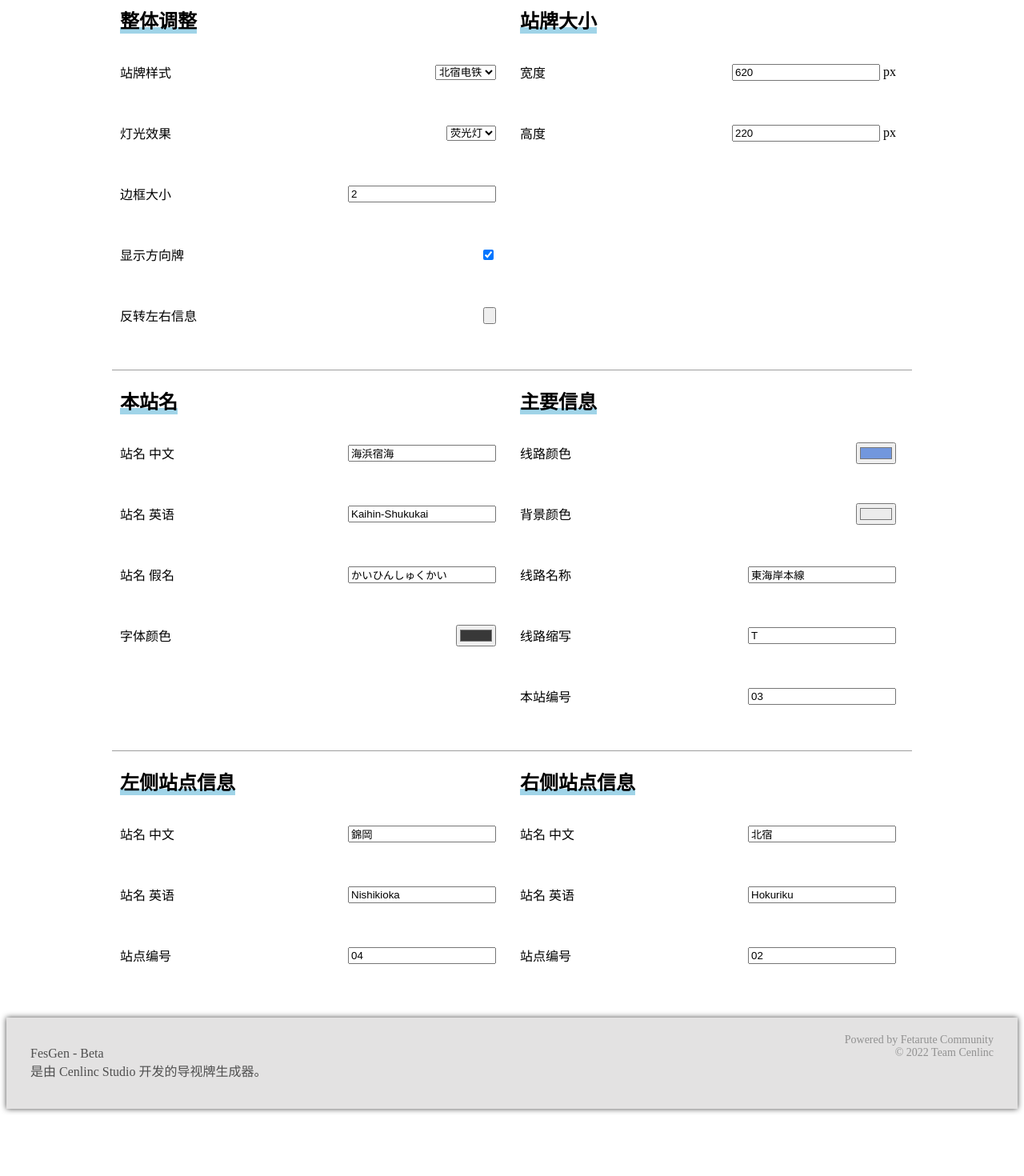
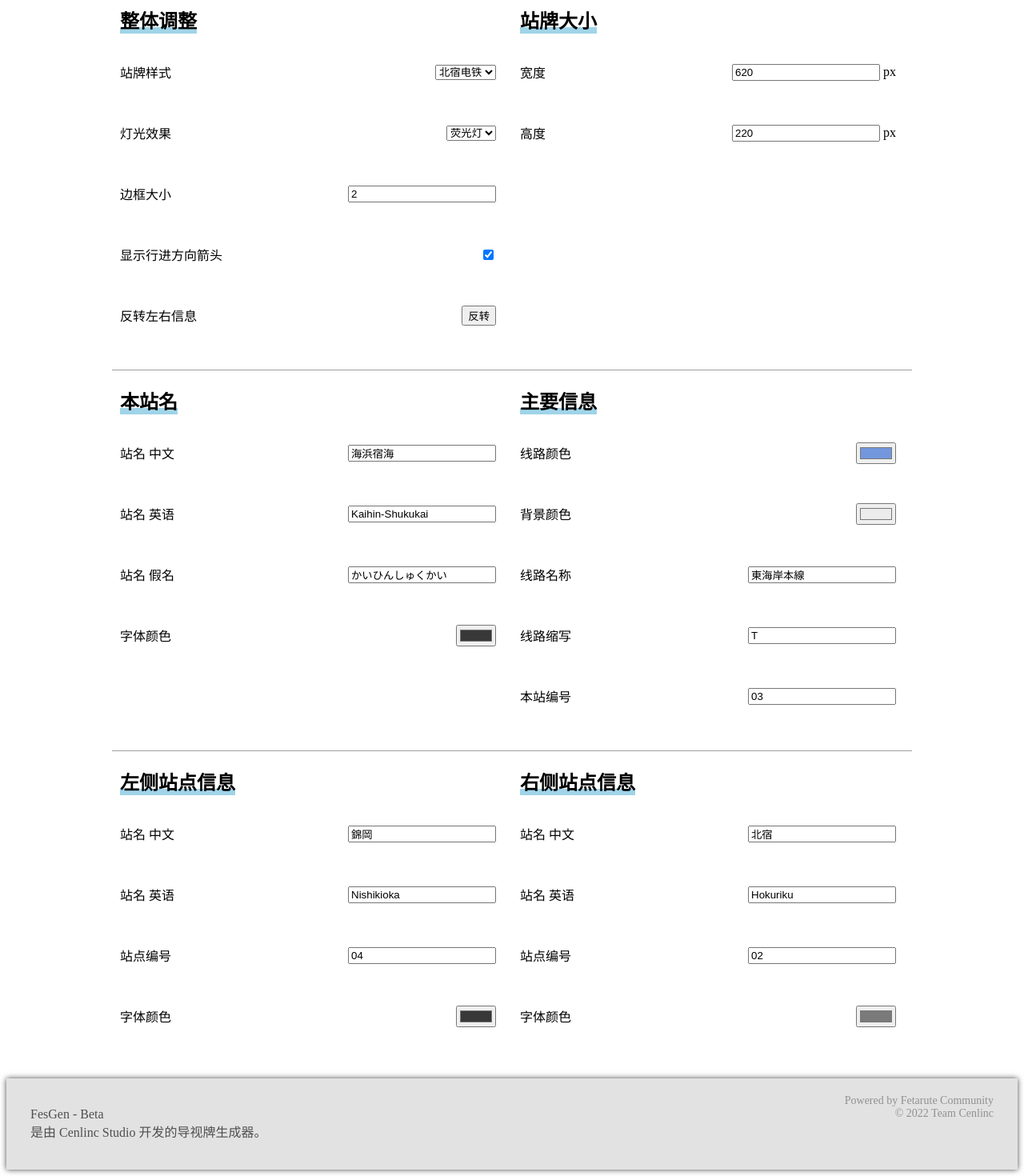
Before and after one commit to Team-Cenlinc/FesGen, a Vue app: page / in a window 1280 px wide. Shown: the part 569-2039 px from the top of the page at 80% size. Before the commit the page ends 1963 px from the top, so only its background shows below. Built offline with nearby package versions, Linux system fonts and the light colour scheme; the HTML template or start-up script is replaced by a standard one.

Commit message:
Fix bugs

```diff
--- a/src/components/editor.vue
+++ b/src/components/editor.vue
@@ -24,12 +24,12 @@
           <input v-model="signInfo.frameThickness" value='2' @change="sendData" type="number">
         </div>
         <div class="form-min-row">
-          <p>显示方向牌</p>
+          <p>显示行进方向箭头</p>
           <input v-model="signInfo.displayForwardArrow" checked="checked" value=true @change="sendData" type="checkbox">
         </div>
         <div class="form-min-row">
           <p>反转左右信息</p>
-          <input @change="reverseLeftRight" type="button">
+          <input value="反转" @change="reverseLeftRight" type="button">
         </div>
       </div>
       <div>
@@ -105,6 +105,10 @@
           <p>站点编号</p>
           <input v-model="signInfo.left.leftStaNumber" value='04' @change="sendData" type="number">
         </div>
+        <div class="form-min-row">
+          <p>字体颜色</p>
+          <input v-model="signInfo.left.textColor" @change="sendData" type="color">
+        </div>
       </div>
       <div>
         <h2>右侧站点信息</h2>
@@ -119,6 +123,10 @@
         <div class="form-min-row">
           <p>站点编号</p>
           <input v-model="signInfo.right.rightStaNumber" value='02' @change="sendData" type="number">
+        </div>
+        <div class="form-min-row">
+          <p>字体颜色</p>
+          <input v-model="signInfo.right.textColor" @change="sendData" type="color">
         </div>
       </div>
     </div>
```
